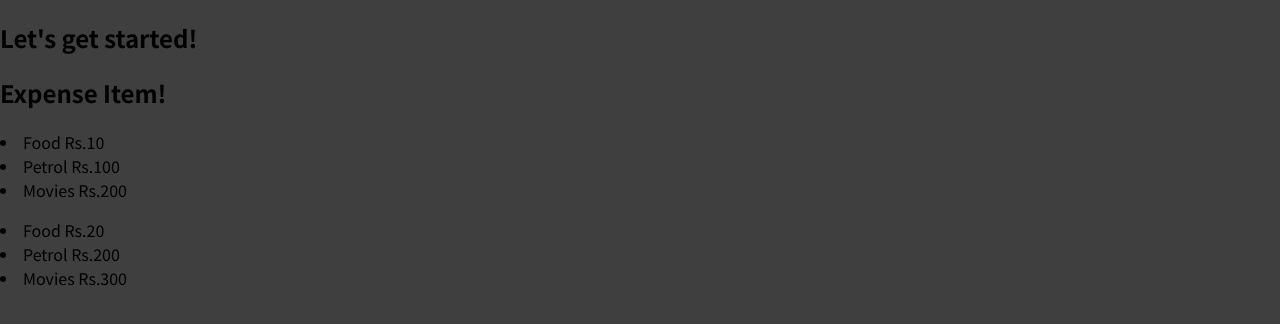
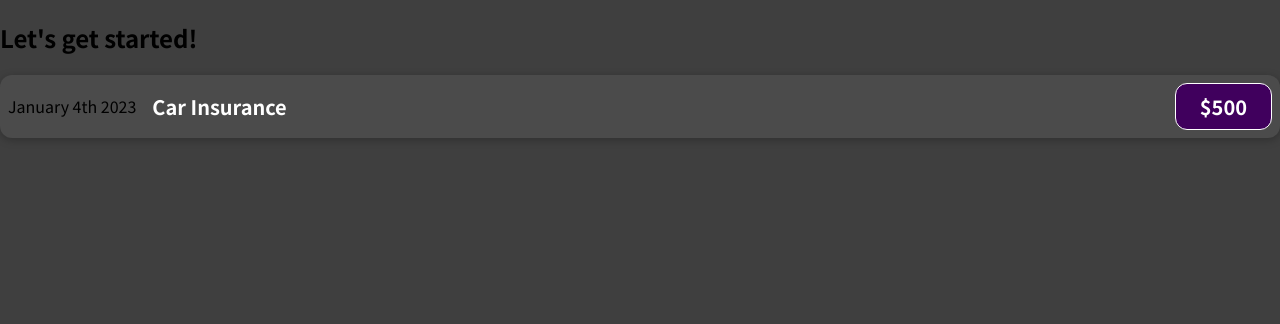
Before and after one commit to Meena024/React-ExpenseTracker, a JavaScript app: page / in a window 1280 px wide. Shown: the top 324 px of the page. Built offline with nearby package versions, Linux system fonts and the light colour scheme.

Commit message:
ExpenseItem.css hardcode

```diff
--- /dev/null
+++ b/src/components/ExpenseItem.css
@@ -0,0 +1,56 @@
+.expense-item {
+    display: flex;
+    justify-content: space-between;
+    align-items: center;
+    box-shadow: 0 2px 8px rgba(0, 0, 0, 0.25);
+    padding: 0.5rem;
+    margin: 1rem 0;
+    border-radius: 12px;
+    background-color: #4b4b4b;
+  }
+
+  .expense-item__description {
+    display: flex;
+    flex-direction: column;
+    gap: 1rem;
+    align-items: flex-end;
+    flex-flow: column-reverse;
+    justify-content: flex-start;
+    flex: 1;
+  }
+
+  .expense-item h2 {
+    color: #3a3a3a;
+    font-size: 1rem;
+    flex: 1;
+    margin: 0 1rem;
+    color: white;
+  }
+
+  .expense-item__price {
+    font-size: 1rem;
+    font-weight: bold;
+    color: white;
+    background-color: #40005d;
+    border: 1px solid white;
+    padding: 0.5rem;
+    border-radius: 12px;
+  }
+
+  @media (min-width: 580px) {
+    .expense-item__description {
+      flex-direction: row;
+      align-items: center;
+      justify-content: flex-start;
+      flex: 1;
+    }
+
+    .expense-item__description h2 {
+      font-size: 1.25rem;
+    }
+
+    .expense-item__price {
+      font-size: 1.25rem;
+      padding: 0.5rem 1.5rem;
+    }
+  }
--- a/src/components/ExpenseItem.js
+++ b/src/components/ExpenseItem.js
@@ -1,17 +1,13 @@
+import './ExpenseItem.css';
+
 function ExpenseItem() {
     return (
-      <div>
-        <h2>Expense Item!</h2>
-        <p>
-          <li>Food Rs.10</li>
-          <li>Petrol Rs.100</li>
-          <li>Movies Rs.200</li>
-        </p>
-        <p>
-          <li>Food Rs.20</li>
-          <li>Petrol Rs.200</li>
-          <li>Movies Rs.300</li>
-        </p>
+      <div className='expense-item'>
+        <div>January 4th 2023</div>
+        <div  className='expense-item__description'>
+          <h2>Car Insurance</h2>
+          <div  className='expense-item__price'>$500</div>
+        </div>
       </div>
     );
   }
```
Also changed, not shown: 1 other file (tests, documents, lock files or other folders).
